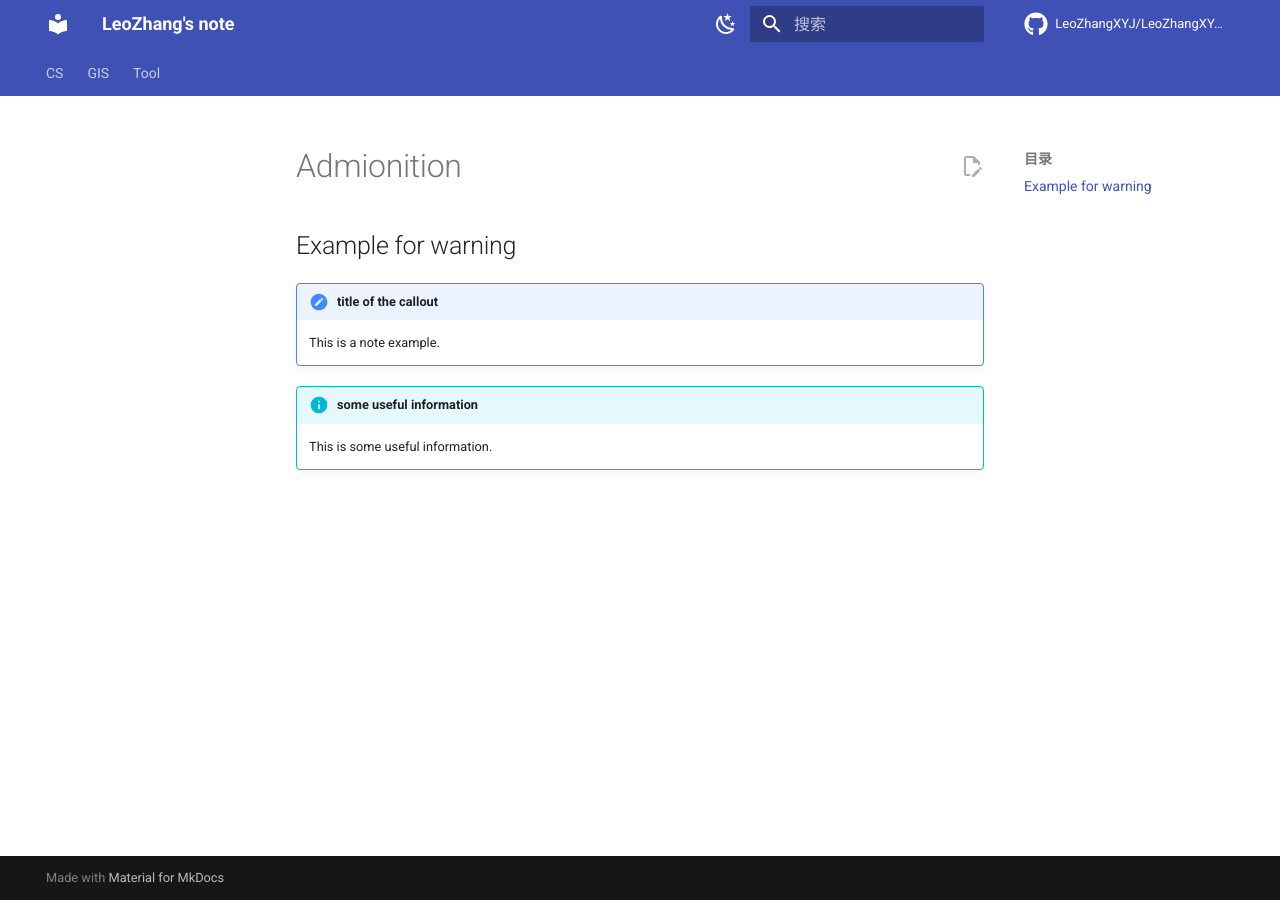
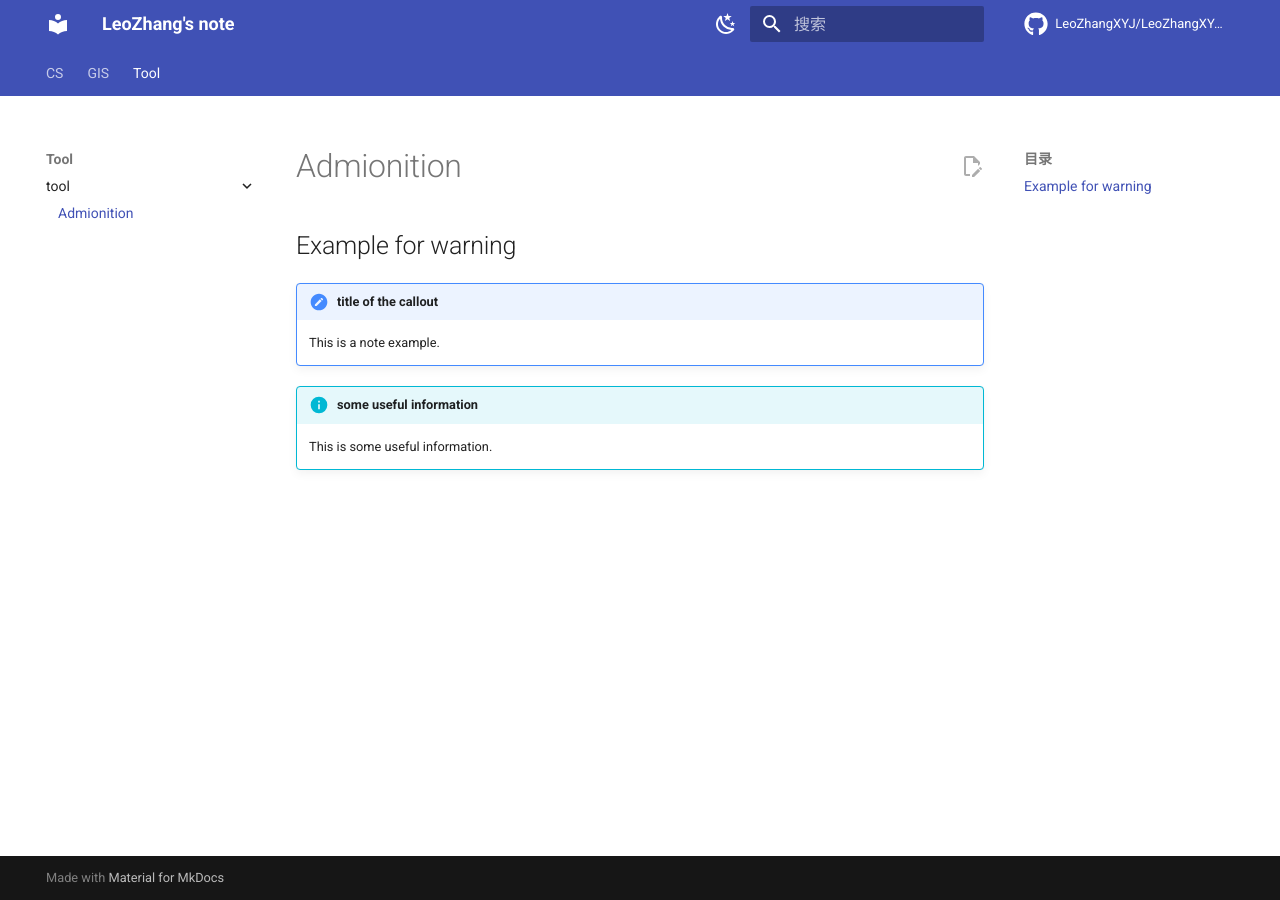
Before and after one commit to LeoZhangXYJ/LeoZhangXYJ.github.io, an MkDocs documentation site: the page built from docs/TOOL/admionition.md, in a window 1280 px wide. Built offline with MkDocs 1.6.1 and Material for MkDocs 9.7.7, drawn with Linux system fonts in a browser that asks for light colours; nearby versions of some CDN libraries; library files that are not in the unit come from our copies; comment, search, counter and statistics services are not loaded.

Commit message:
small change8

```diff
--- a/mkdocs.yml
+++ b/mkdocs.yml
@@ -16,7 +16,7 @@ nav:
 
   - Tool:
     - tool:
-      - TOOL/admonition.md
+      - TOOL/admionition.md
 
 # [UI]
 # [top]
```
